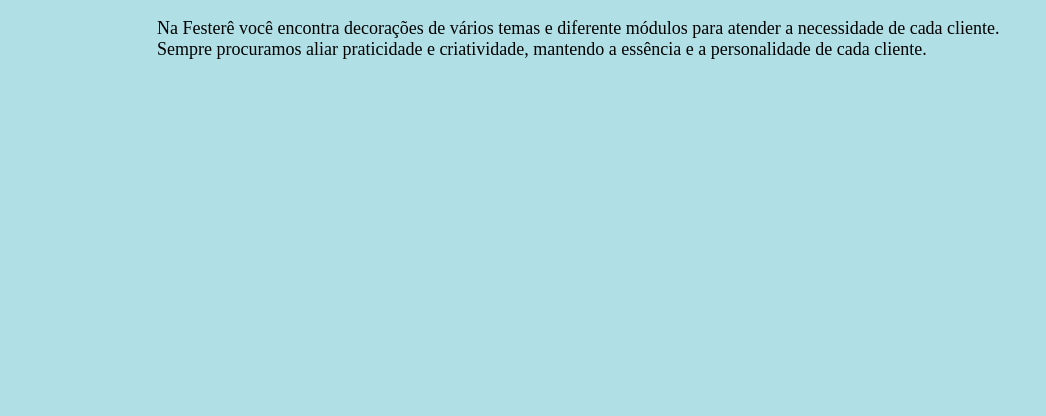
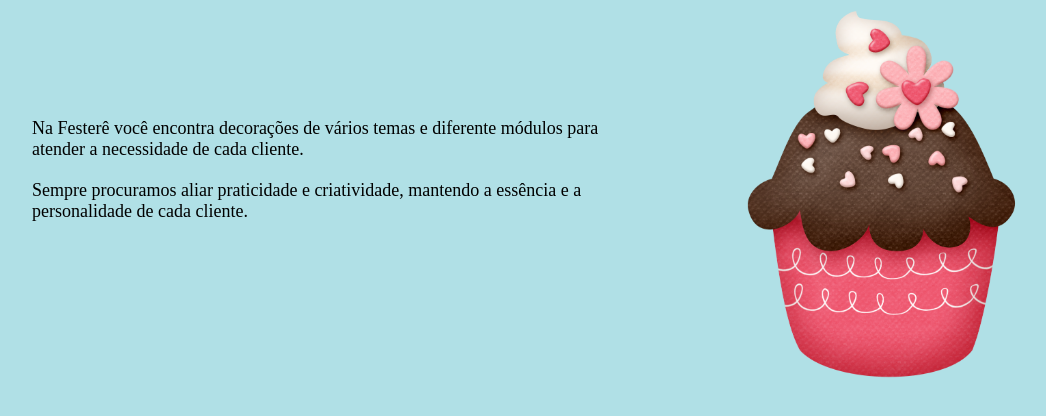
Before and after one commit to MikeHBS/festere-site, a plain HTML site: page link1.html in a window 1280 px wide. Shown: the whole page, without its empty margins (108-1154 px from the left). Drawn offline with Linux system fonts and the light colour scheme.

Commit message:
Edited the home page

```diff
--- a/link1.html
+++ b/link1.html
@@ -6,11 +6,16 @@
 		<link rel="stylesheet" type="text/css" href="style.css">
 	</head>
 	<body>
-		<div id="home-text">
-			<p>Na Festerê você encontra decorações de vários temas e diferente módulos para atender a necessidade de cada cliente.
-			<br>
-			Sempre procuramos aliar praticidade e criatividade, mantendo a essência e a personalidade de cada cliente.
-			</p>
+		<div id="home">
+			<div id="text">
+				<p>Na Festerê você encontra decorações de vários temas e diferente módulos para atender a necessidade de cada cliente.
+				</p>
+				<p>Sempre procuramos aliar praticidade e criatividade, mantendo a essência e a personalidade de cada cliente.
+				</p>
+			</div>
+			<div id="cupcake">
+				<img src="cupcake.png">
+			</div>
 		</div>
 	</body>
 </html>
--- a/style.css
+++ b/style.css
@@ -65,12 +65,26 @@ header{
 	border: 0;
 }
 
-#home-text{
+#home{
 	width: 1000px;
 	margin: 0 auto;
 	font-size: 18px;
 }
 
-#home-text p{
-	margin-left: 125px;
+#home #text{
+	float: left;
+	width: 600px;
+	margin: 100px 0;
 }
+
+#home #text p{
+	margin-bottom: 20px;
+}
+
+#cupcake{
+	float: right;
+}
+
+#cupcake img{
+	width: 300px;
+}
```
Also changed, not shown: cupcake.png (added).
